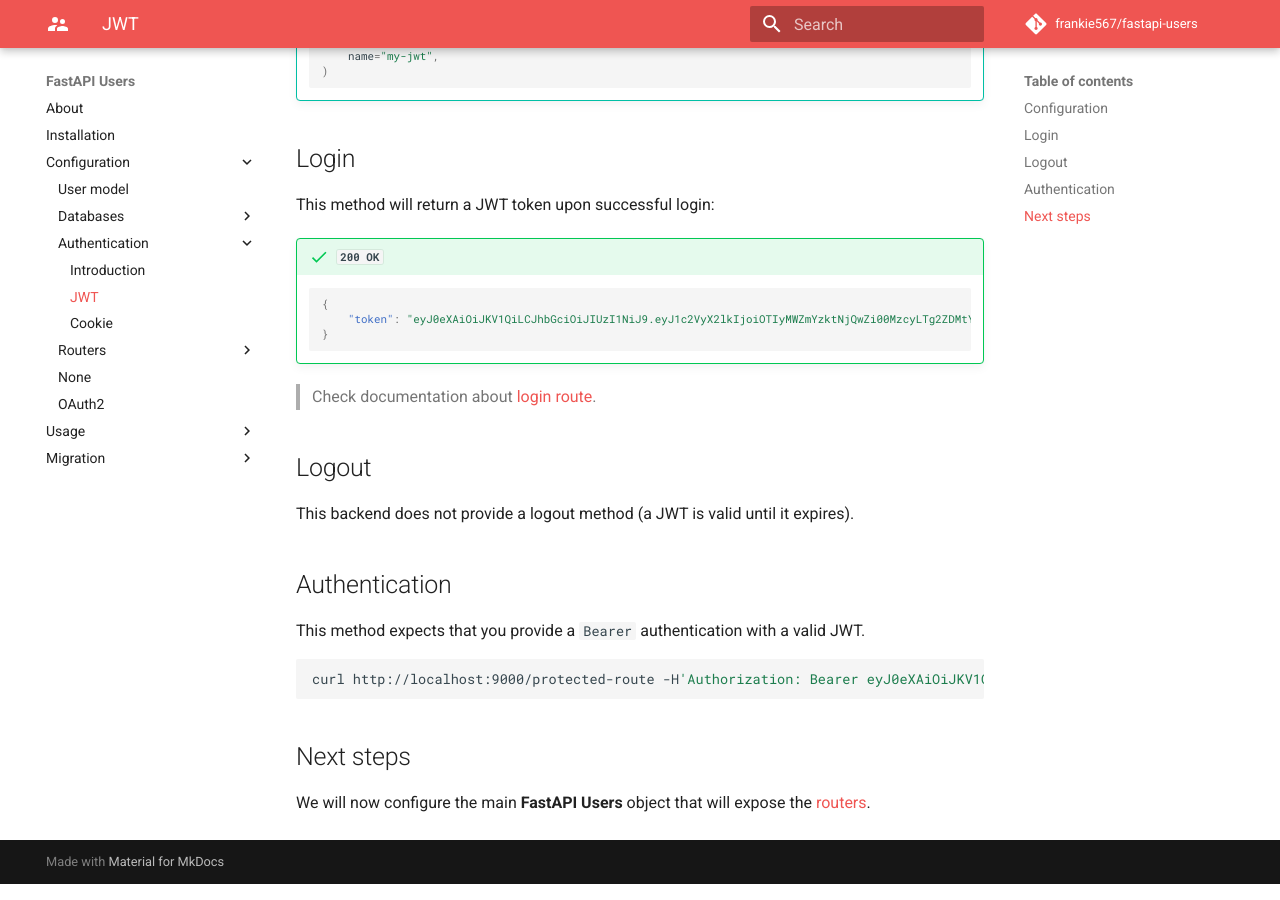
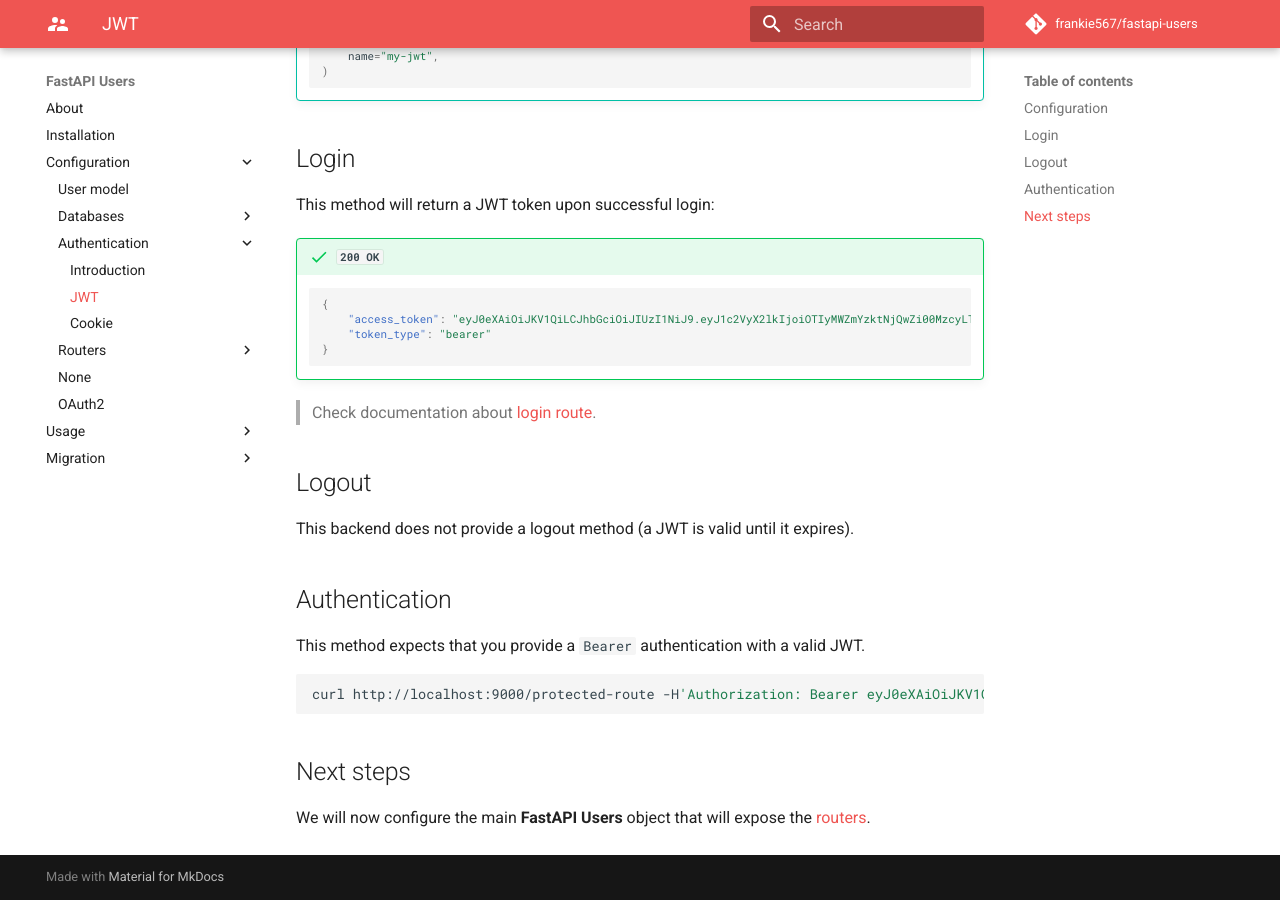
Before and after one commit to fastapi-users/fastapi-users, an MkDocs documentation site: the page built from docs/configuration/authentication/jwt.md, in a window 1280 px wide and 900 px high, scrolled down 685 px. Built offline with MkDocs 1.6.1 and Material for MkDocs 9.7.7, drawn with Linux system fonts in a browser that asks for light colours; comment, search, counter and statistics services are not loaded.

Commit message:
adding changes requested (add token_type to documentation and tests)

````diff
--- a/docs/configuration/authentication/jwt.md
+++ b/docs/configuration/authentication/jwt.md
@@ -36,7 +36,8 @@
 !!! success "`200 OK`"
     ```json
     {
-        "token": "eyJ0eXAiOiJKV1QiLCJhbGciOiJIUzI1NiJ9.eyJ1c2VyX2lkIjoiOTIyMWZmYzktNjQwZi00MzcyLTg2ZDMtY2U2NDJjYmE1NjAzIiwiYXVkIjoiZmFzdGFwaS11c2VyczphdXRoIiwiZXhwIjoxNTcxNTA0MTkzfQ.M10bjOe45I5Ncu_uXvOmVV8QxnL-nZfcH96U90JaocI"
+        "access_token": "eyJ0eXAiOiJKV1QiLCJhbGciOiJIUzI1NiJ9.eyJ1c2VyX2lkIjoiOTIyMWZmYzktNjQwZi00MzcyLTg2ZDMtY2U2NDJjYmE1NjAzIiwiYXVkIjoiZmFzdGFwaS11c2VyczphdXRoIiwiZXhwIjoxNTcxNTA0MTkzfQ.M10bjOe45I5Ncu_uXvOmVV8QxnL-nZfcH96U90JaocI",
+        "token_type": "bearer"
     }
     ```
 
````
Also changed, not shown: docs/usage/flow.md (+2 -1 lines), 1 other file.
